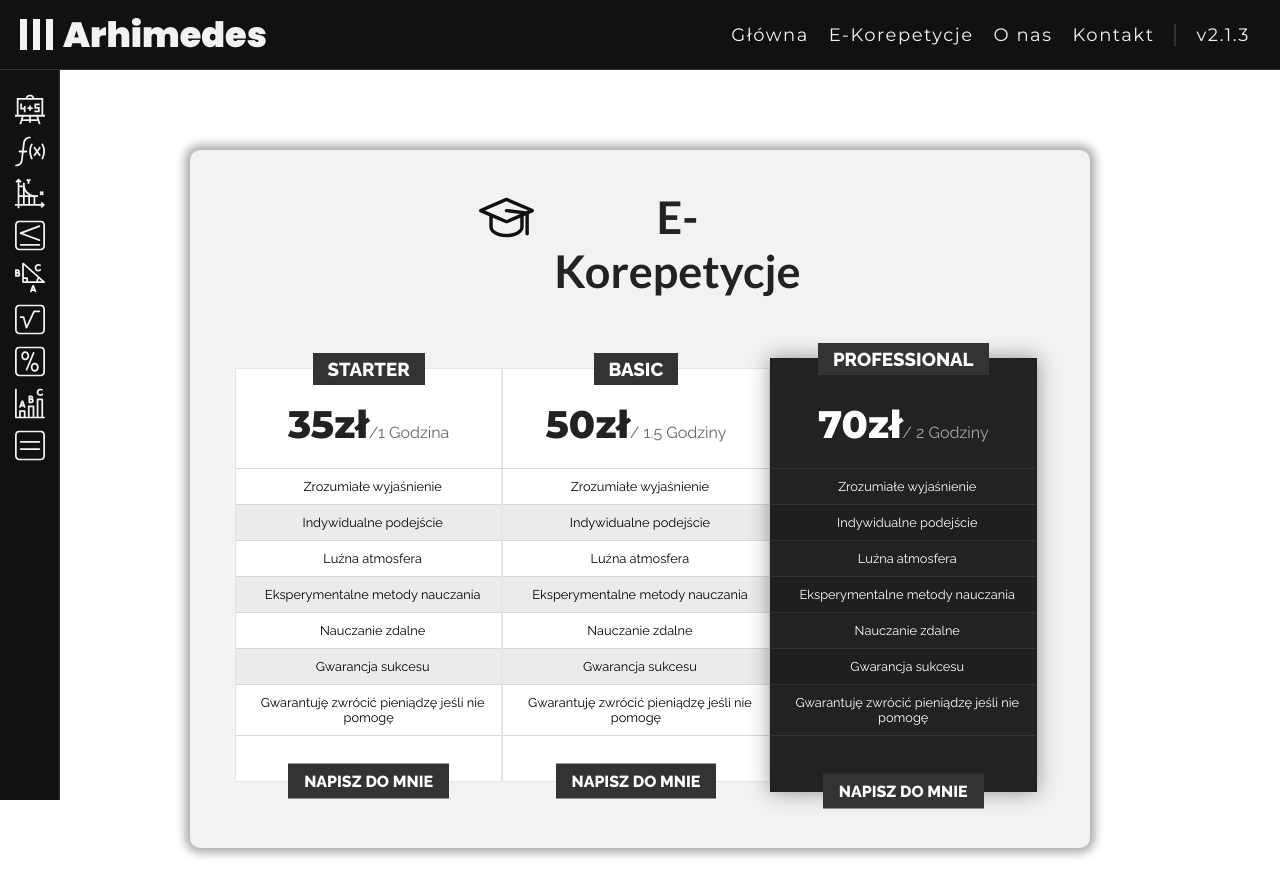
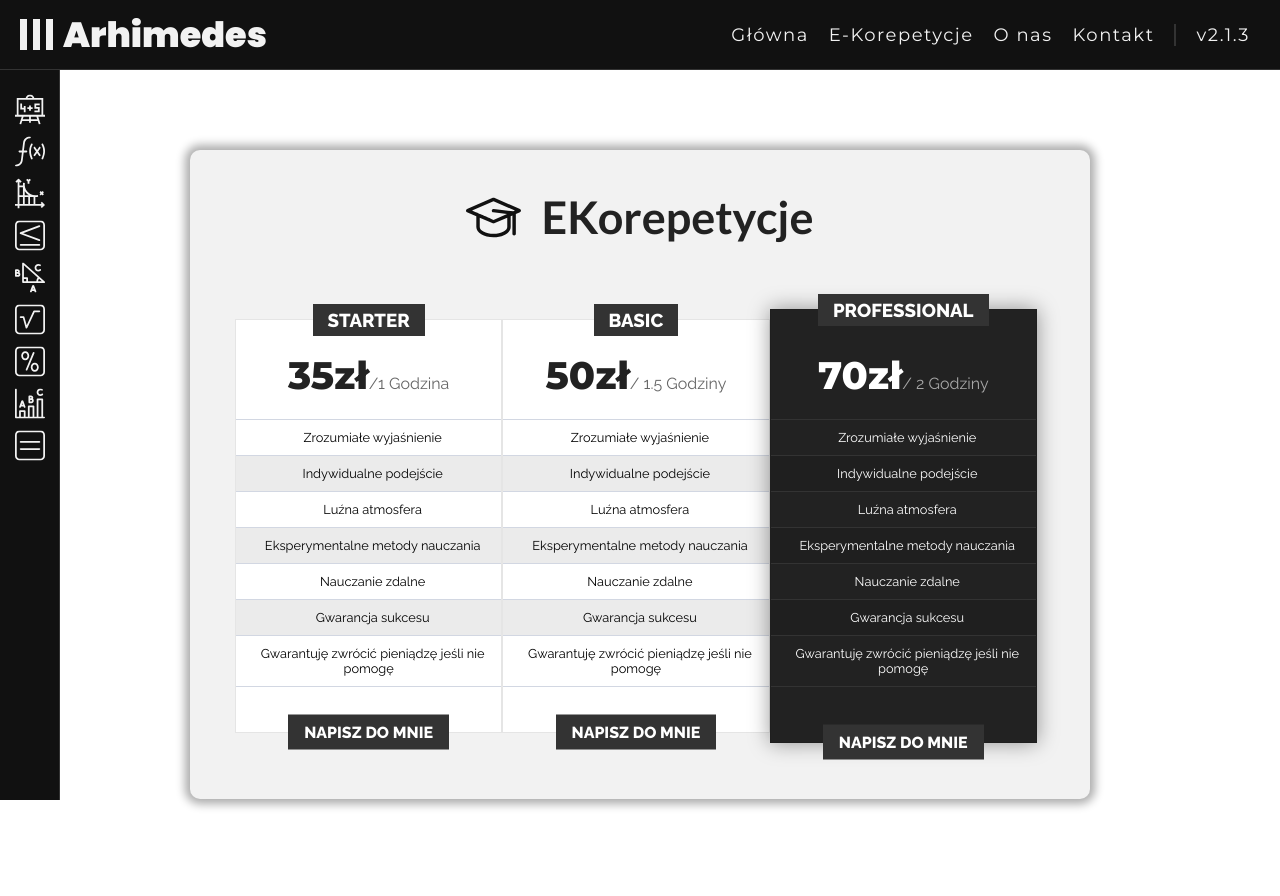
Before and after one commit to Illya1074/arhimedes, a React (Create React App) app: page /#/ in a window 1280 px wide. Both pictures are taken after a click on the element "E-Korepetycje". Shown: the top 896 px of the page. Built offline with nearby package versions, Linux system fonts and the light colour scheme.

Commit message:
price box css 7

```diff
--- a/src/containers/Korepetycje/Korepetycje.css
+++ b/src/containers/Korepetycje/Korepetycje.css
@@ -57,7 +57,7 @@
   .korepetycje-icon{
     width: 40px;
     height: 40px;
-    display: none;
+    /* display: none; */
   }
 
   .korepytecje-title{
--- a/src/containers/Korepetycje/Korepetycje.js
+++ b/src/containers/Korepetycje/Korepetycje.js
@@ -10,7 +10,7 @@ const Korepetycje = () => {
                 <Icon fill="#111" height='55px' width="55px" className="korepetycje-icon"/>
 
                 <div className="korepytecje-title">
-                    E-Korepetycje
+                    EKorepetycje
                 </div>
 
             </div>
```
Also changed, not shown: 1 other file (tests, documents, lock files or other folders).
